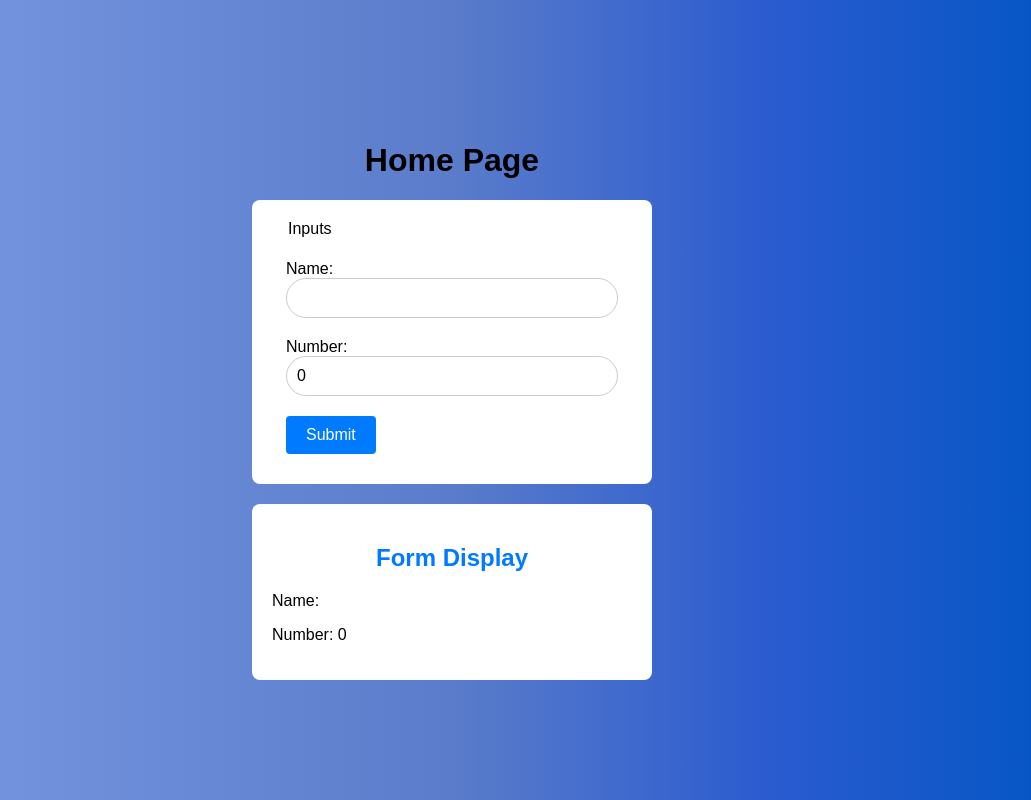
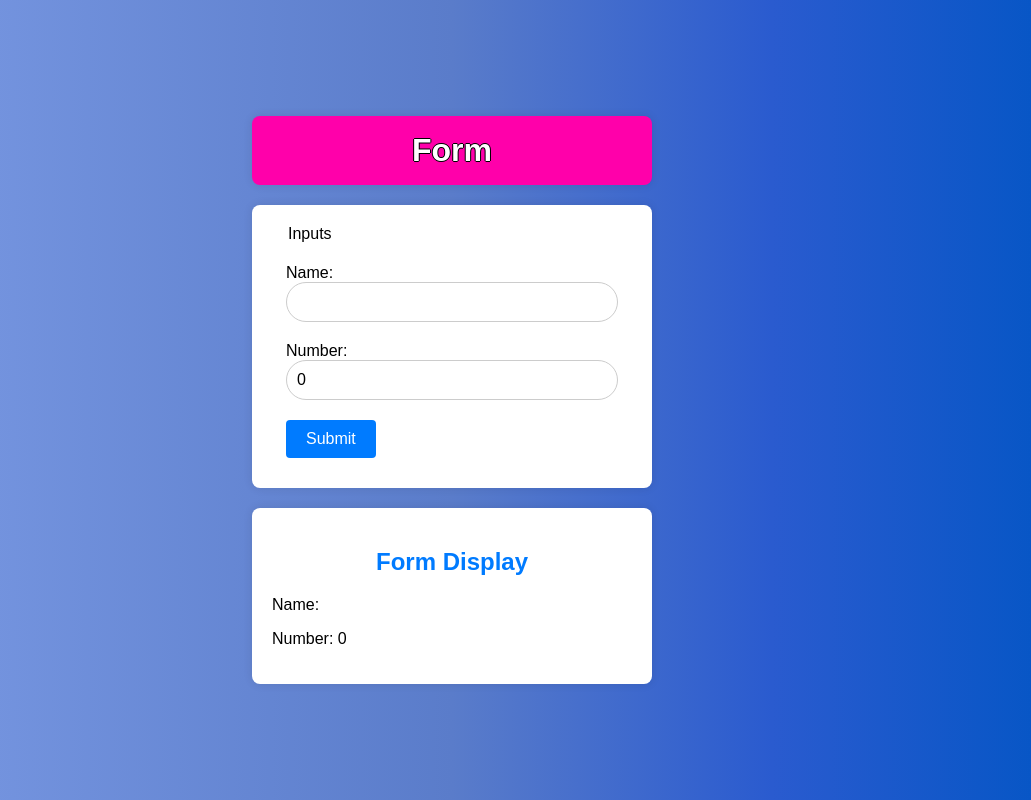
Before and after one commit to davidchedrick/my-form, a React (Create React App) app: page / in a window 1280 px wide. Shown: the whole page, without its empty margins (188-1219 px from the left). Built offline with nearby package versions, Linux system fonts and the light colour scheme.

Commit message:
added header

```diff
--- a/src/components/forms/form.css
+++ b/src/components/forms/form.css
@@ -3,6 +3,7 @@
   padding: 20px;
   background-color: #ffffff;
   border-radius: 8px;
+  box-shadow: 0px 0px 10px 0px rgba(0, 0, 0, 0.1);
 }
 
 .form fieldset {
@@ -47,6 +48,8 @@ section {
   background-color: #ffffff;
   margin-top: 20px;
   border-radius: 8px;
+  box-shadow: 0px 0px 10px 0px rgba(0, 0, 0, 0.1);
+
 }
 
 section h2 {
--- /dev/null
+++ b/src/components/header/Header.js
@@ -0,0 +1,9 @@
+import "./header.css";
+
+export function Header() {
+	return (
+		<header className="header">
+			<h1>Form </h1>
+		</header>
+	);
+}
--- /dev/null
+++ b/src/components/header/header.css
@@ -0,0 +1,15 @@
+.header {
+  background-color: #ff00aa;
+  color: #ffffff;
+
+  padding: 16px;
+  border-radius: 8px;
+  box-shadow: 0px 0px 10px 0px rgba(0,0,0,0.1);
+  text-align: center;
+  margin-bottom: 20px;
+}
+
+.header h1 {
+  margin: 0;
+  text-shadow: -1px 0 black, 0 1px black, 1px 0 black, 0 -1px black;
+}
--- a/src/components/header/index.js
+++ b/src/components/header/index.js
@@ -1 +1 @@
-export * from "./HomePage";
+export * from "./Header";
--- a/src/components/home/HomePage.js
+++ b/src/components/home/HomePage.js
@@ -1,9 +1,10 @@
 import FormArea from "../forms/FormArea";
+import { Header } from "../header/Header";
 
 export function HomePage() {
 	return (
 		<main>
-			<h1>Home Page</h1>
+			<Header />
 			<FormArea />
 		</main>
 	);
```
